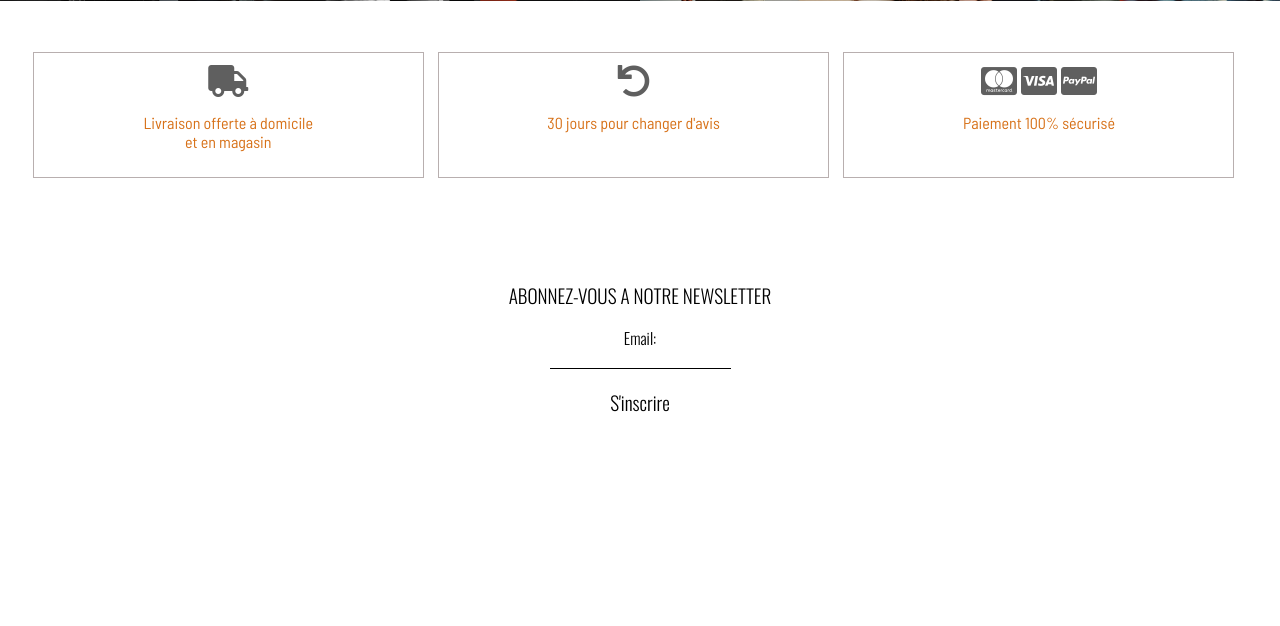
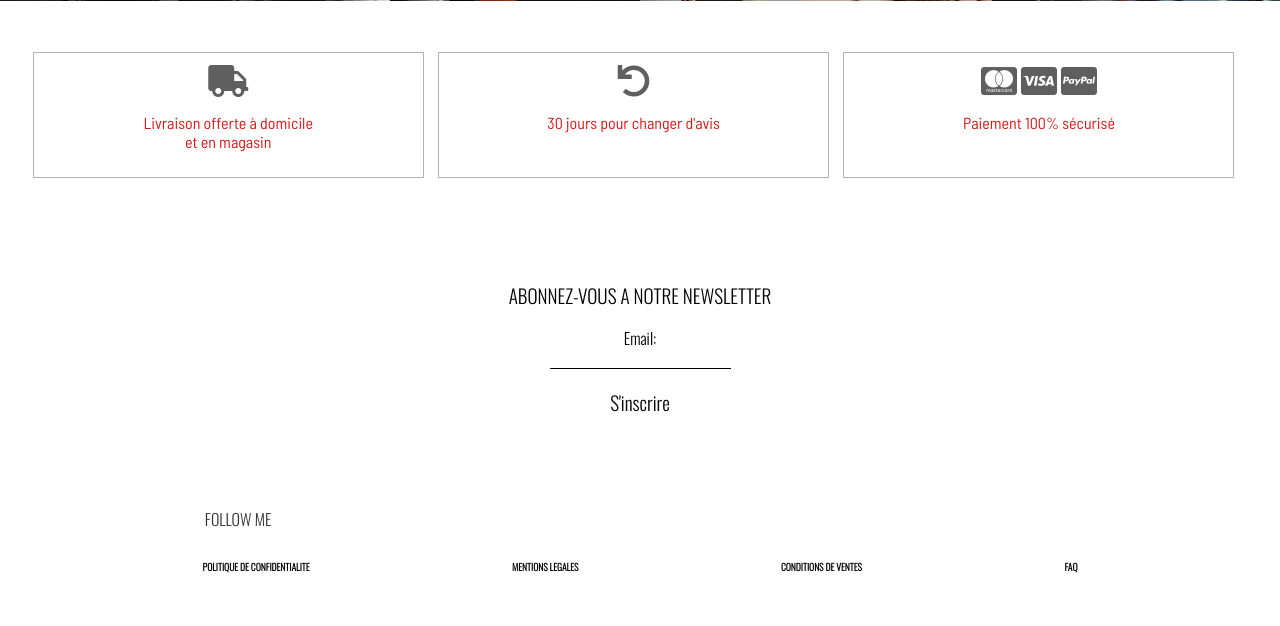
Before and after one commit to laurie-moulin/boutique, a PHP site: page / in a window 1280 px wide. Shown: the part 1163-1789 px from the top of the page. Before the commit the page ends 1581 px from the top, so only its background shows below. Run offline with PHP 8.4, Linux system fonts and the light colour scheme; some libraries are stand-ins or nearby versions.

Commit message:
commit css

```diff
--- a/css/zoro.css
+++ b/css/zoro.css
@@ -233,7 +233,7 @@ input.hamburger-checkbox {
 .info p {
     font-size: 1em;
     font-family: 'Barlow Semi Condensed', sans-serif;
-    color: #d77118;
+    color: #d71818;
 }
 
 
@@ -311,3 +311,145 @@ h4 {
     color: #d77118;
     cursor: pointer;
 }
+
+/*FOOTER*/
+
+footer{
+    margin-top: 7%;
+}
+
+
+.menu {
+    text-transform: uppercase;
+    color: rgba(0, 0, 0, 0.8);
+    display: inline-block;
+    margin-left: 16%;
+    cursor: pointer;
+    pointer-events: none;
+    font-family: 'Oswald', sans-serif;
+}
+.menu:hover {
+    pointer-events: all;
+}
+.label {
+    display: inline-block;
+    cursor: pointer;
+    pointer-events: all;
+}
+.spacer {
+    display: inline-block;
+    width: 80px;
+    margin-left: 15px;
+    margin-right: 15px;
+    vertical-align: middle;
+    cursor: pointer;
+    position: relative;
+}
+.spacer:before {
+    content: "";
+    position: absolute;
+    border-bottom: 1px solid #000000;
+    height: 1px;
+    width: 0%;
+    transition: width 0.25s ease;
+    transition-delay: 0.7s;
+}
+.item {
+    position: relative;
+    display: inline-block;
+    margin-right: 30px;
+    top: 10px;
+    opacity: 0;
+    transition: opacity 0.5s ease, top 0.5s ease;
+    transition-delay: 0;
+}
+span {
+    transition: color 0.5s ease;
+}
+.item:hover span {
+    color: #d77118;
+}
+.menu:hover .spacer:before {
+    width: 100%;
+    transition-delay: 0s;
+}
+.menu:hover .item {
+    opacity: 1;
+    top: 0px;
+}
+.item:nth-child(1) {
+    transition-delay: 0.45s;
+}
+.item:nth-child(2) {
+    transition-delay: 0.4s;
+}
+.item:nth-child(3) {
+    transition-delay: 0.35s;
+}
+.item:nth-child(4) {
+    transition-delay: 0.3s;
+}
+.item:nth-child(5) {
+    transition-delay: 0.25s;
+}
+.item:nth-child(6) {
+    transition-delay: 0.2s;
+}
+.item:nth-child(7) {
+    transition-delay: 0.15s;
+}
+.item:nth-child(8) {
+    transition-delay: 0.1s;
+}
+.item:nth-child(9) {
+    transition-delay: 0.05s;
+}
+.item:nth-child(10) {
+    transition-delay: 0s;
+}
+.menu:hover .item:nth-child(1) {
+    transition-delay: 0.25s;
+}
+.menu:hover .item:nth-child(2) {
+    transition-delay: 0.3s;
+}
+.menu:hover .item:nth-child(3) {
+    transition-delay: 0.35s;
+}
+.menu:hover .item:nth-child(4) {
+    transition-delay: 0.4s;
+}
+.menu:hover .item:nth-child(5) {
+    transition-delay: 0.45s;
+}
+.menu:hover .item:nth-child(6) {
+    transition-delay: 0.5s;
+}
+.menu:hover .item:nth-child(7) {
+    transition-delay: 0.55s;
+}
+.menu:hover .item:nth-child(8) {
+    transition-delay: 0.6s;
+}
+.menu:hover .item:nth-child(9) {
+    transition-delay: 0.65s;
+}
+.menu:hover .item:nth-child(10) {
+    transition-delay: 0.7s;
+}
+
+.menu_shop{
+    display: flex;
+    flex-direction: row;
+    justify-content: space-evenly;
+    margin-top: 2%;
+    margin-bottom: 4%;
+}
+
+.menu_shop a{
+    font-family: 'Oswald', sans-serif;
+    text-decoration: none;
+    color: black;
+    font-size: 0.6em;
+    font-weight: bold;
+}
--- /dev/null
+++ b/includes/footer.php
@@ -0,0 +1,19 @@
+
+<div class="menu">
+    <div class="label">Follow Me</div>
+    <div class="spacer"></div>
+    <div class="item"><span>Instagram</span></div>
+    <div class="item"><span>Facebook</span></div>
+    <div class="item"><span>Twitter</span></div>
+    <div class="item"><span>Pinterest</span></div>
+    <div class="item"><span>Youtube</span></div>
+</div>
+
+<div class="menu_shop">
+
+    <div><a href="">POLITIQUE DE CONFIDENTIALITE</a> </div>
+    <div><a href="">MENTIONS LEGALES</a> </div>
+    <div><a href="">CONDITIONS DE VENTES</a> </div>
+    <div><a href="">FAQ</a> </div>
+
+</div>
--- a/index.php
+++ b/index.php
@@ -31,7 +31,7 @@ $user = new \db\user();
 
 <header>
 
-    <?php include 'includes/nav.php'?>
+    <?php include 'nav.php'?>
 
 </header>
 
@@ -105,12 +105,13 @@ $user = new \db\user();
 
 </article>
 
-
-
 </main>
 
 <footer>
 
+    <?php
+    include 'includes/footer.php';
+    ?>
 </footer>
 
 </body>
--- a/includes/nav.php
+++ b/nav.php
@@ -36,7 +36,7 @@
 
     <div class="link_user">
 
-        <a href="#">SE CONNECTER</a>
+        <a href="user/connexion.php">SE CONNECTER</a>
         <a href="#">PANIER</i></a>
     </div>
 
```
Also changed, not shown: css/user.css (added, +29 -0 lines), pages/nav.php (added, +43 -0 lines), user/connexion.php (+22 -7 lines), user/nav.php (added, +43 -0 lines).
